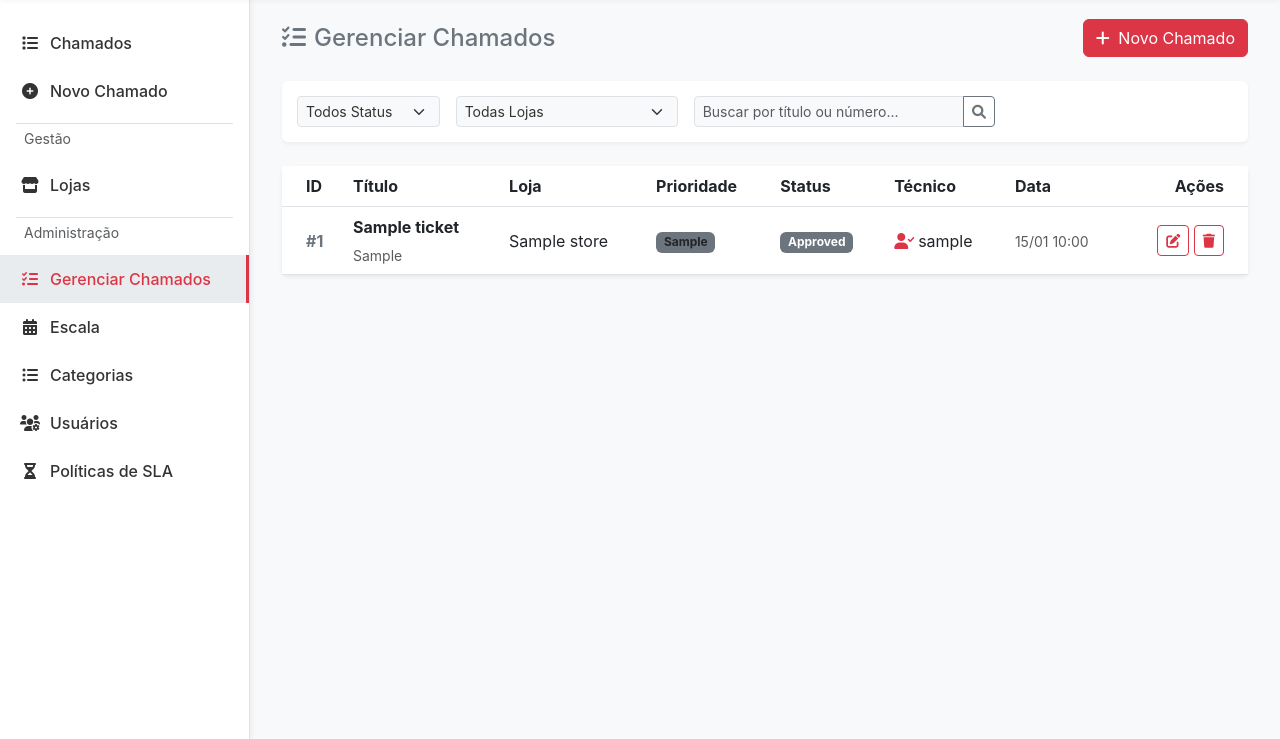
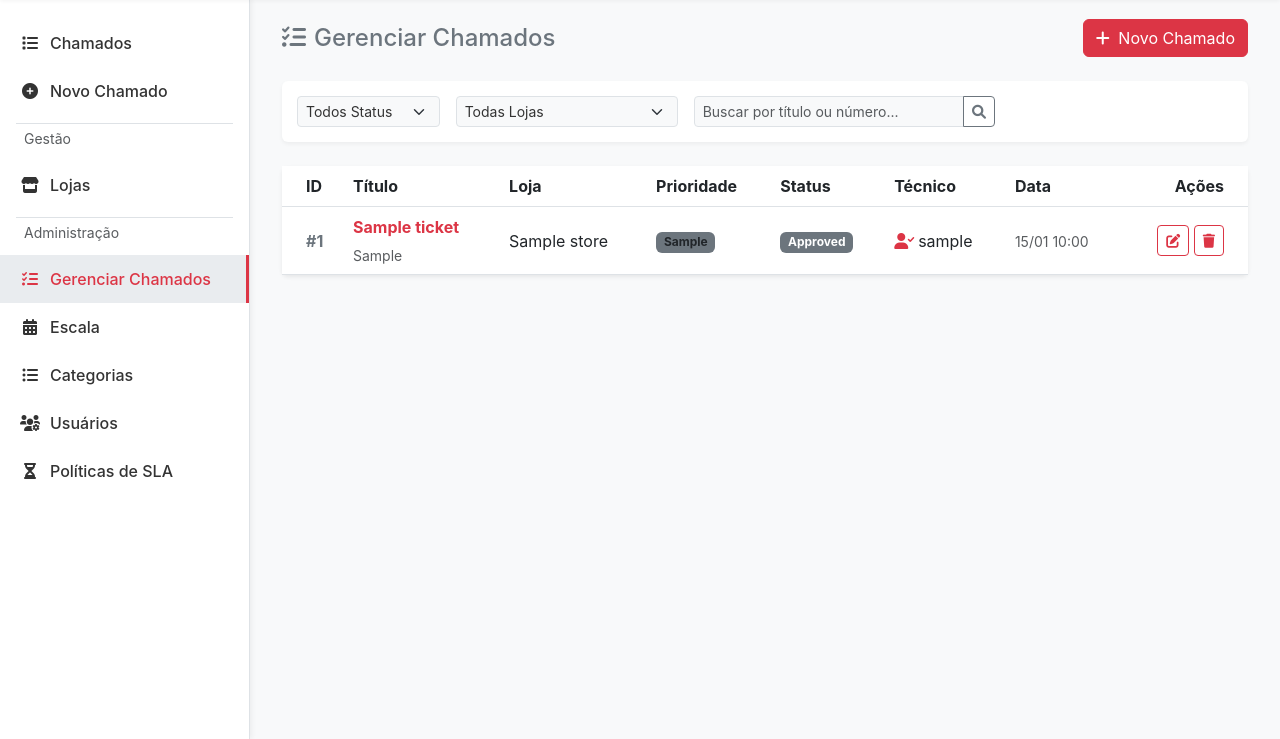
Before and after one commit to derschutz3/goat, a Flask app: page /gerenciar in a window 1280 px wide. Shown: the part 61-800 px from the top of the page. Run offline with Flask 3, Linux system fonts and the light colour scheme; a user stored in the database is signed in; tables that the repository leaves empty hold one stand-in row (values such as "Sample post"); grey boxes marked "Sample" are stand-in pictures.

Commit message:
Melhora contraste dos títulos em gerenciar chamados

```diff
--- a/app/templates/gerenciar_chamados.html
+++ b/app/templates/gerenciar_chamados.html
@@ -65,7 +65,7 @@
                     <tr class="ticket-row" data-status="{{ ticket.status|default('novo') }}" data-store="{{ ticket.store_id }}">
                         <td class="ps-4 fw-bold text-secondary">#{{ ticket.id }}</td>
                         <td>
-                            <a href="{{ url_for('chamados.ver_chamado', id=ticket.id) }}" class="text-decoration-none fw-bold text-dark text-truncate d-inline-block" style="max-width: 200px;" title="{{ ticket.title }}">
+                            <a href="{{ url_for('chamados.ver_chamado', id=ticket.id) }}" class="text-decoration-none fw-bold text-primary text-truncate d-inline-block" style="max-width: 200px;" title="{{ ticket.title }}">
                                 {{ ticket.title }}
                             </a>
                             <small class="d-block text-muted">{{ ticket.category }}</small>
```
